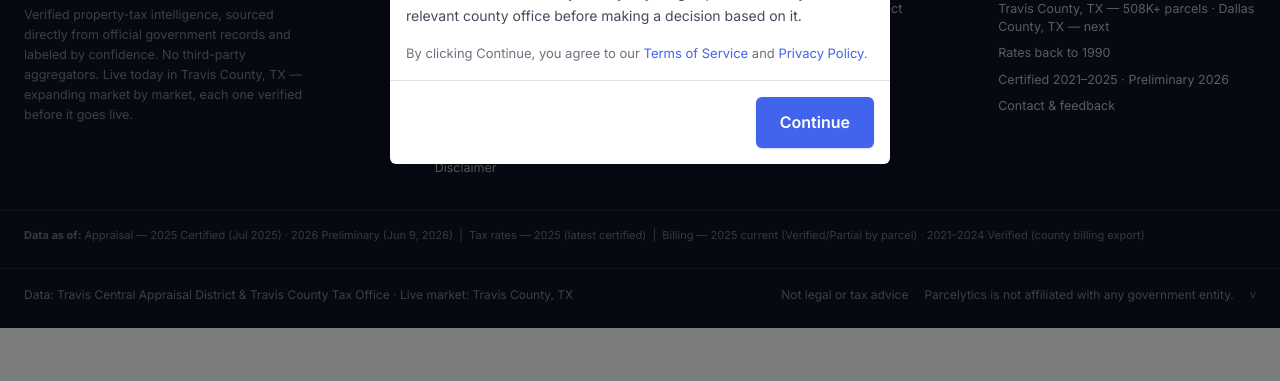
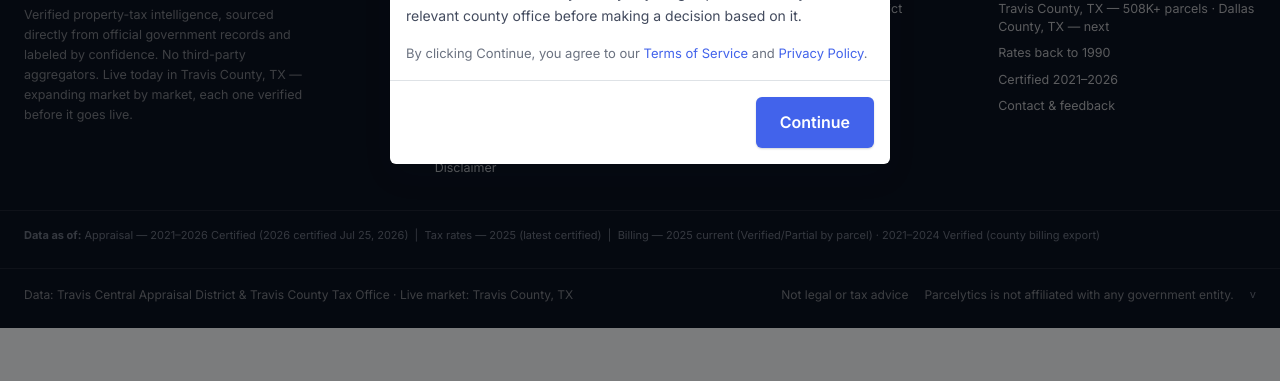
Before and after one commit to aicodingg/parcelytics, a Python web app: template templates/compare.html in a window 1280 px wide. Shown: the part 419-800 px from the top of the page. Run offline with Jinja, Linux system fonts and the light colour scheme; the template is opened without the code that fills it, so the values that code supplies are empty.

Commit message:
Fix site-wide footer's static '2026 Preliminary' claim (Fable site-surface audit)
Found during the pre-publish audit for the 2026 certified milestone
post: templates/base.html's footer (visible on every page) had two
genuinely static, hardcoded lines still claiming 2026 data is
preliminary -- the Coverage column ('Certified 2021-2025 . Preliminary
2026') and the 'Data as of' line ('2026 Preliminary (Jun 9, 2026)').
Real, live contradiction: the site itself was telling every visitor
2026 was still preliminary while a post announcing certification was
about to publish.

Checked all 7 files matching 'Preliminary 2026' in the codebase before
fixing anything -- 6 of 7 were already correctly dynamic (check the
real per-parcel/per-list data_source via status_2026 /
appraisal_tier_2026 / is_2026_certified, fixed earlier this session).
Only base.html's footer was genuinely static and wrong.

Fixed to 'Certified 2021-2026'. Real, honest limitation worth noting:
this is still hardcoded text, not dynamically computed the way the
per-parcel labels are -- it will need updating again for the next
preliminary-to-certified cycle or new county. Worth making genuinely
dynamic as a fast-follow, not done here given the immediate pre-publish
urgency.

```diff
--- a/templates/base.html
+++ b/templates/base.html
@@ -130,7 +130,7 @@
       <div class="footer-col-title">Coverage</div>
       <span>Travis County, TX — 508K+ parcels · Dallas County, TX — next</span>
       <span>Rates back to 1990</span>
-      <span>Certified 2021–2025 · Preliminary 2026</span>
+      <span>Certified 2021–2026</span>
       <a href="mailto:parcelytics@gmail.com">Contact &amp; feedback</a>
     </div>
   </div>
@@ -138,7 +138,7 @@
   <div class="footer-bottom" style="flex-wrap:wrap; gap:6px;">
     <span style="font-size:11px; color:var(--text-3);">
       <strong>Data as of:</strong>
-      Appraisal — 2025 Certified (Jul 2025) · 2026 Preliminary (Jun 9, 2026)
+      Appraisal — 2021–2026 Certified (2026 certified Jul 25, 2026)
       &nbsp;|&nbsp; Tax rates — 2025 (latest certified)
       &nbsp;|&nbsp; Billing — 2025 current (Verified/Partial by parcel) · 2021–2024 Verified (county billing export)
     </span>
```
